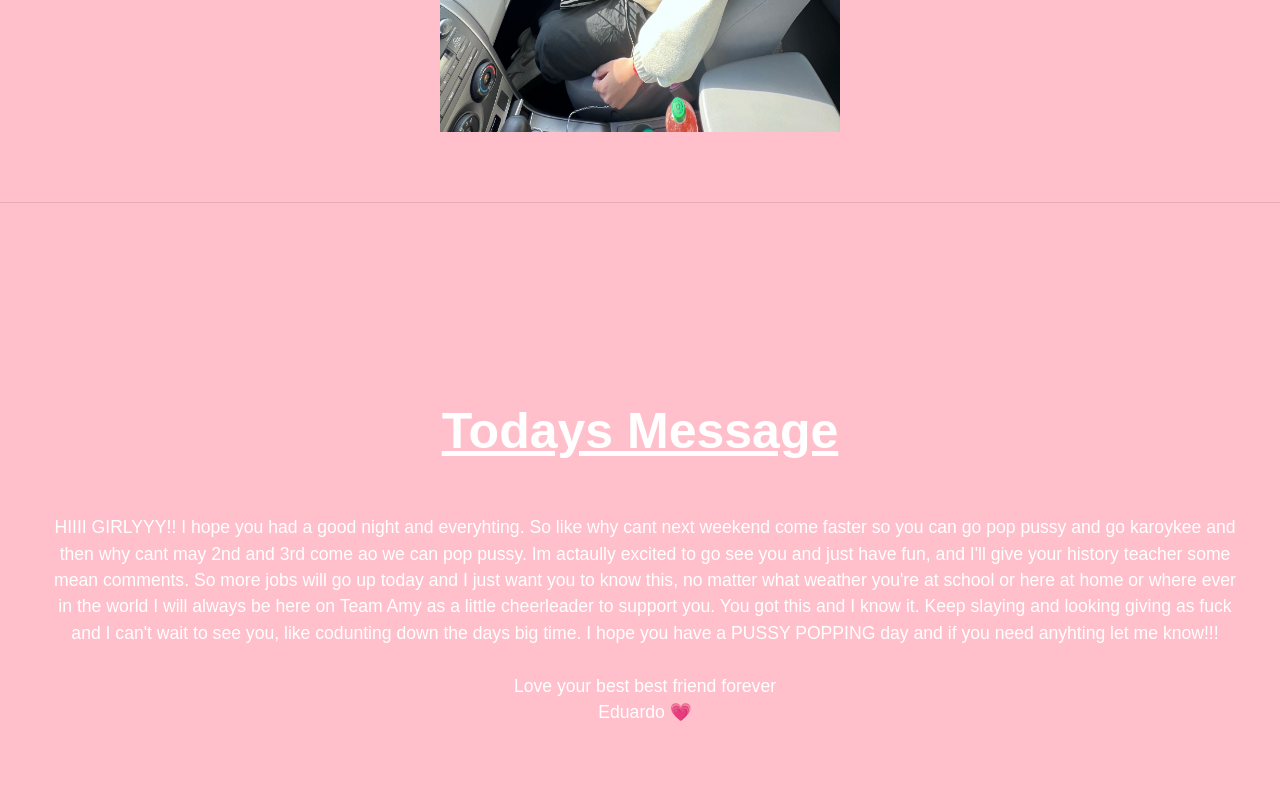
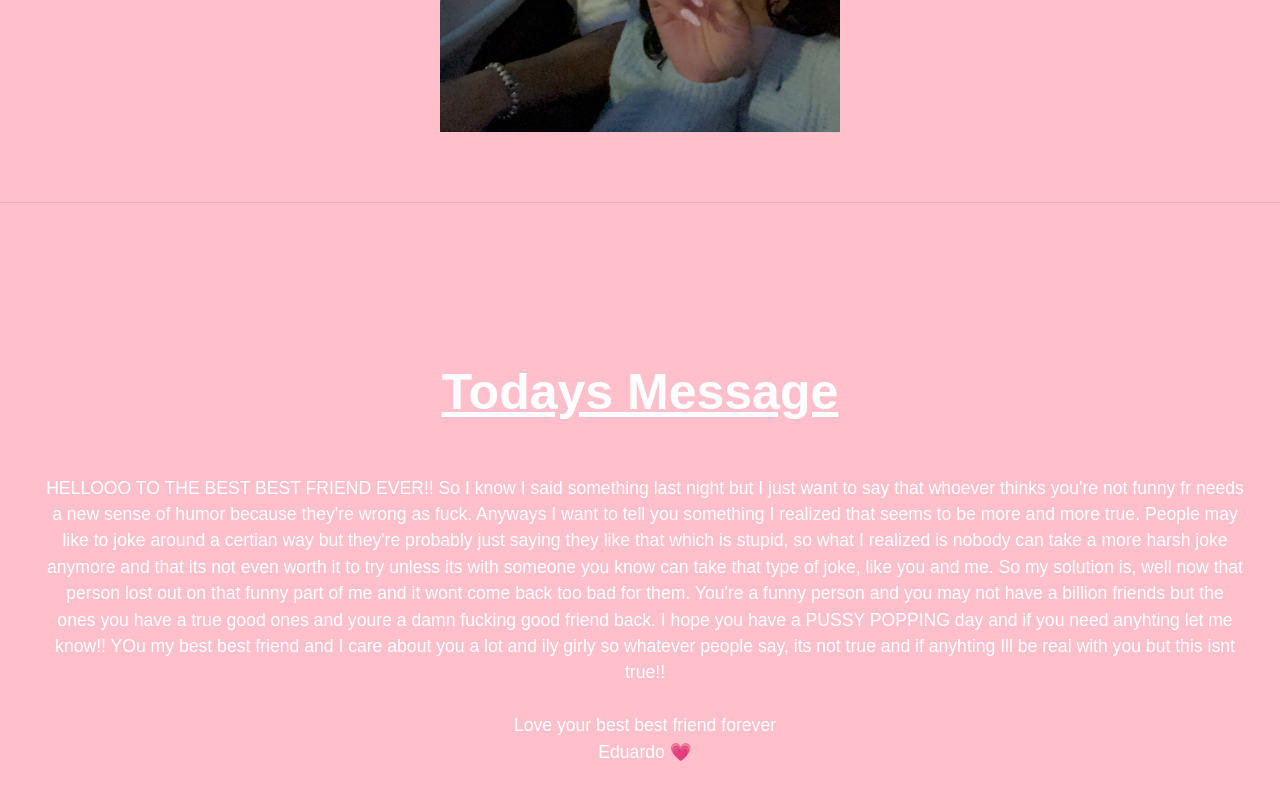
Before and after one commit to Ewynman/Giving, a plain HTML site: page index.html in a window 1280 px wide. Shown: the part 1478-2278 px from the top of the page. Drawn offline with nearby package versions, Linux system fonts and the light colour scheme.

Commit message:
Automated commit

```diff
--- a/index.html
+++ b/index.html
@@ -93,7 +93,7 @@
             class="d-flex flex-column flex-md-row justify-content-between mb-5"
           >
             <div class="flex-grow-1">
-              <img src="./Files/Pic1.JPEG" alt="Amy Daily Pic" />
+              <img src="./Files/Pic1.JPG" alt="Amy Daily Pic" />
               <!-- <video controls width=" 500" autoplay>
             <source src="/Files/MOV1.mov" type="video/webm" />
             <source src="/Files/MOV1.mov" type="video/mp4" />
@@ -116,15 +116,20 @@
               <p
                 style="width: 100%; font-size: 2.2vh; color: white; margin: 5px"
               >
-                HIIII GIRLYYY!! I hope you had a good night and everyhting. So like why cant
-                next weekend come faster so you can go pop pussy and go karoykee and then why cant
-                may 2nd and 3rd come ao we can pop pussy. Im actaully excited to go see you and
-                just have fun, and I'll give your history teacher some mean comments. So more jobs
-                will go up today and I just want you to know this, no matter what weather you're at
-                school or here at home or where ever in the world I will always be here on Team Amy
-                as a little cheerleader to support you. You got this and I know it. Keep slaying
-                and looking giving as fuck and I can't wait to see you, like codunting down the days
-                big time. I hope you have a PUSSY POPPING day and if you need anyhting let me know!!!
+                HELLOOO TO THE BEST BEST FRIEND EVER!! So I know I said something last
+                night but I just want to say that whoever thinks you're not funny fr needs
+                a new sense of humor because they're wrong as fuck. Anyways I want to tell you
+                something I realized that seems to be more and more true. People may like to
+                joke around a certian way but they're probably just saying they like that
+                which is stupid, so what I realized is nobody can take a more harsh joke anymore
+                and that its not even worth it to try unless its with someone you know can take
+                that type of joke, like you and me. So my solution is, well now that person lost
+                out on that funny part of me and it wont come back too bad for them. You're a
+                funny person and you may not have a billion friends but the ones you have a true
+                good ones and youre a damn fucking good friend back. I hope you have a PUSSY POPPING
+                day and if you need anyhting let me know!! YOu my best best friend and I care about you
+                a lot and ily girly so whatever people say, its not true and if anyhting Ill be real
+                with you but this isnt true!!
                 <br />
                 <br />Love your best best friend forever<br />
                 Eduardo 💗
```
Also changed, not shown: Files/Pic1.JPEG (deleted), Files/Pic1.JPG (added).
